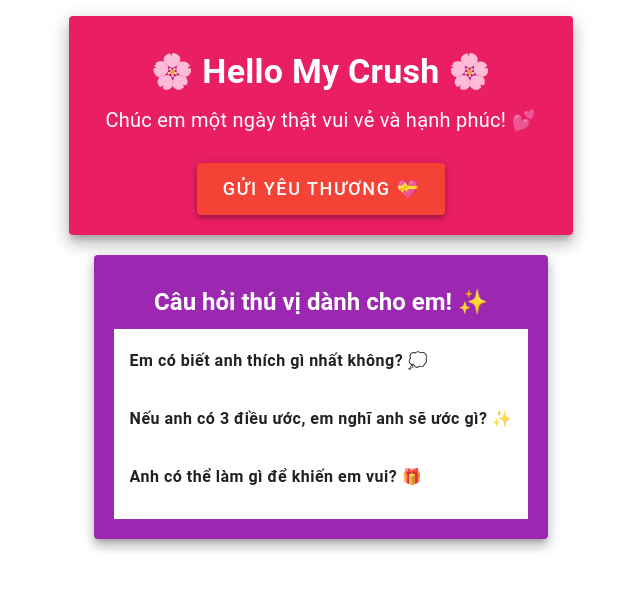
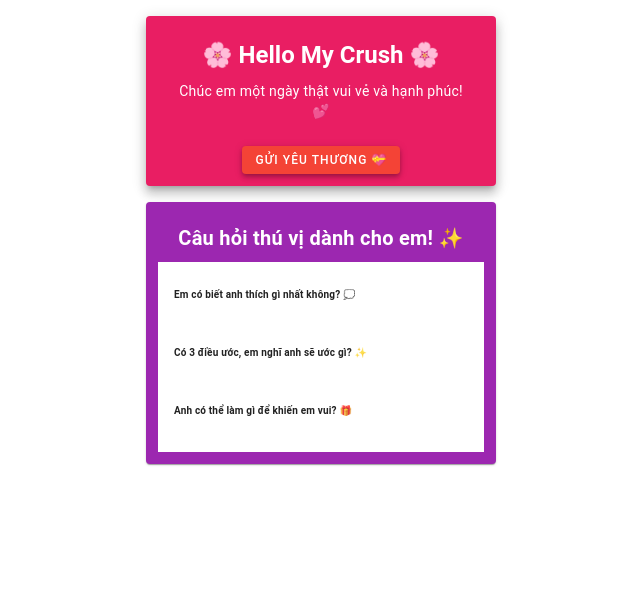
Before and after one commit to thangshine2k/vuetify-app, a Nuxt app: page /crush in a window 1280 px wide. Both pictures are taken after a click on the button "GỬI YÊU THƯƠNG 💝". Shown: the top 590 px of the page, without its empty margins (319-959 px from the left). Built offline with nearby package versions, Linux system fonts and the light colour scheme.

Commit message:
init commit

```diff
--- a/pages/crush/index.vue
+++ b/pages/crush/index.vue
@@ -23,7 +23,7 @@ const questions = ref([
     special: 'Vì khi em cười, thế giới của anh trở nên rực rỡ hơn! 💖'
   },
   {
-    question: 'Nếu anh có 3 điều ước, em nghĩ anh sẽ ước gì? ✨',
+    question: 'Có 3 điều ước, em nghĩ anh sẽ ước gì? ✨',
     answers: [
       'Anh ước có thật nhiều tiền 💰',
       'Anh chỉ cần một điều ước thôi, đó là em luôn hạnh phúc! 💖',
@@ -76,32 +76,32 @@ const selectAnswer = (qIndex, aIndex) => {
 
 <template>
   <v-container class="d-flex flex-column justify-center align-center fill-height">
-    <v-card class="pa-5 text-center" color="pink lighten-3" elevation="10">
-      <v-card-title class="text-h4 font-weight-bold text-white">
+    <v-card class="pa-3 text-center" color="pink lighten-3" elevation="8" width="80%" max-width="350px">
+      <v-card-title class="text-h5 font-weight-bold text-white">
         🌸 Hello My Crush 🌸
       </v-card-title>
-      <v-card-text class="text-h6 text-white">
+      <v-card-text class="text-body-2 text-white">
         {{ message }}
       </v-card-text>
-      <v-btn color="red darken-2" size="x-large" @click="sendLove" class="mt-3">
+      <v-btn color="red darken-2" size="small" @click="sendLove" class="mt-2">
         Gửi Yêu Thương 💝
       </v-btn>
       <transition name="fade">
-        <v-icon v-if="showHeart" class="heart-icon" color="red" size="100">
+        <v-icon v-if="showHeart" class="heart-icon mt-2" color="red" size="50">
           mdi-heart
         </v-icon>
       </transition>
     </v-card>
 
     <v-expand-transition>
-      <v-card v-if="showQuestions" class="mt-5 pa-5" color="purple lighten-4" elevation="8">
-        <v-card-title class="text-h5 font-weight-bold text-center">Câu hỏi thú vị dành cho em! ✨</v-card-title>
-        <v-list>
-          <v-list-item v-for="(q, qIndex) in questions" :key="qIndex" @click="revealAnswers(qIndex)" class="question-item">
-            <v-list-item-title class="text-body-1 font-weight-bold">{{ q.question }}</v-list-item-title>
+      <v-card v-if="showQuestions" class="mt-4 pa-3" color="purple lighten-4" elevation="1" width="80%" max-width="350px">
+        <v-card-title class="text-h6 font-weight-bold text-center">Câu hỏi thú vị dành cho em! ✨</v-card-title>
+        <v-list class="question-list">
+            <v-list-item v-for="(q, qIndex) in questions" :key="qIndex" @click="revealAnswers(qIndex)" class="question-item">
+                <v-list-item-title class="text-body-2 font-weight-bold">{{ q.question }}</v-list-item-title>
             <transition name="answer">
-              <v-list v-if="selectedQuestion === qIndex">
-                <v-list-item v-for="(answer, aIndex) in q.answers" :key="aIndex" @click.stop="selectAnswer(qIndex, aIndex)" class="answer-item">
+              <v-list v-if="selectedQuestion === qIndex" class="answer-list">
+                <v-list-item  v-for="(answer, aIndex) in q.answers" :key="aIndex" @click.stop="selectAnswer(qIndex, aIndex)" class="answer-item text-body-2">
                   {{ answer }}
                 </v-list-item>
               </v-list>
@@ -109,14 +109,15 @@ const selectAnswer = (qIndex, aIndex) => {
           </v-list-item>
         </v-list>
         <transition name="special">
-          <v-card v-if="specialMessage" class="special-message mt-3 pa-3" color="deep-purple lighten-3" elevation="5">
-            <v-card-text class="text-h6 text-white font-weight-bold text-center">{{ specialMessage }}</v-card-text>
+          <v-card v-if="specialMessage" class="special-message mt-2 pa-2" color="deep-purple lighten-3" elevation="3">
+            <v-card-text class="text-body-2 text-white font-weight-bold text-center">{{ specialMessage }}</v-card-text>
           </v-card>
         </transition>
       </v-card>
     </v-expand-transition>
   </v-container>
 </template>
+
 
 <style scoped>
 .heart-icon {
@@ -172,6 +173,7 @@ const selectAnswer = (qIndex, aIndex) => {
   background: white;
   margin-bottom: 10px;
   transition: background 0.3s;
+  white-space: nowrap;
 }
 
 .question-item:hover {
@@ -183,8 +185,9 @@ const selectAnswer = (qIndex, aIndex) => {
   padding: 8px;
   border-radius: 5px;
   background: #fff;
-  margin-top: 5px;
   transition: background 0.3s;
+  position: relative;
+  top: 0;
 }
 .answer-item:hover {
   background: #ffebee;
@@ -192,7 +195,42 @@ const selectAnswer = (qIndex, aIndex) => {
 
 .special-message {
   border-radius: 10px;
-  padding: 15px;
   text-align: center;
+  bottom: 16px;
 }
+
+.question-list {
+  width: 100%;
+  overflow: hidden;
+}
+
+.v-list-item-title {
+    font-size: 10px !important;
+    z-index: 100000 !important;
+    white-space: nowrap !important;
+}
+
+.question-title {
+  white-space: nowrap;
+  overflow: hidden;
+  text-overflow: ellipsis;
+  max-width: 100%;
+  display: block;
+}
+
+.answer-list {
+  max-width: 100%;
+  word-wrap: break-word;
+  white-space: normal;
+  overflow-wrap: break-word;
+}
+
+.answer-item {
+  word-break: break-word;
+  white-space: normal;
+  overflow: hidden;
+  text-overflow: ellipsis;
+}
+
+
 </style>
```
